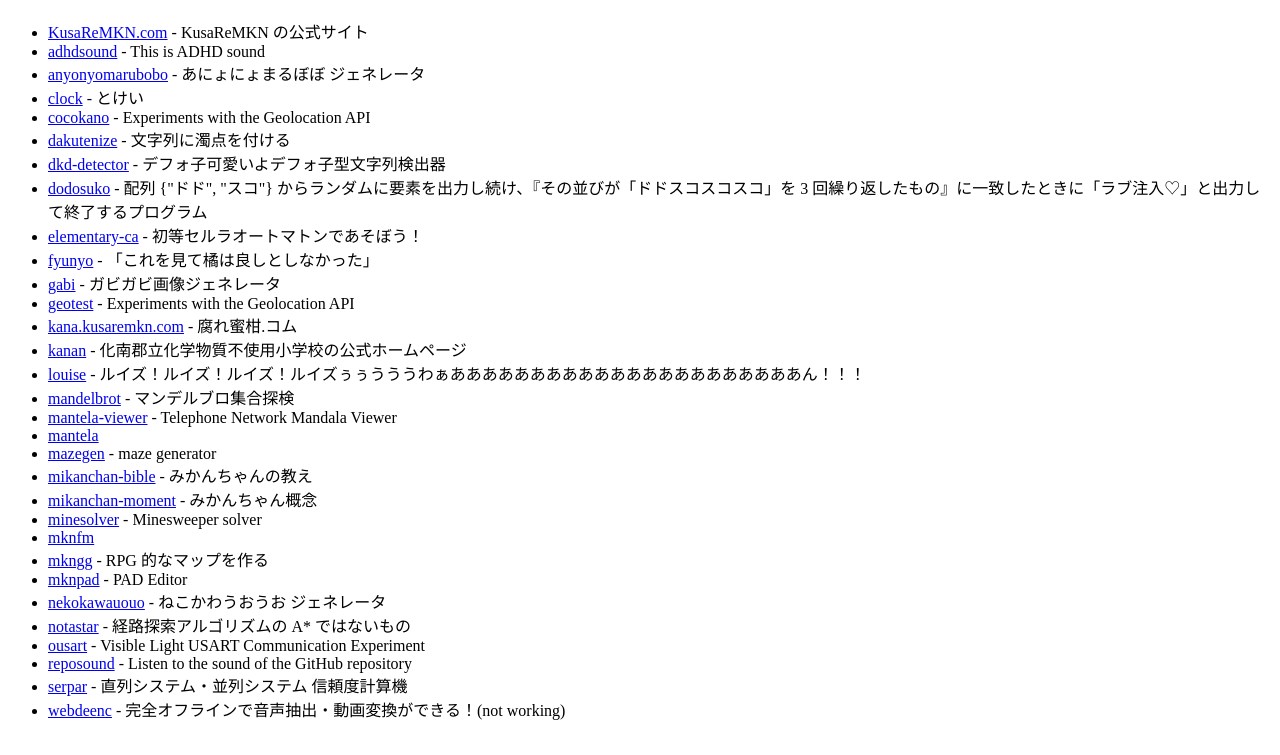
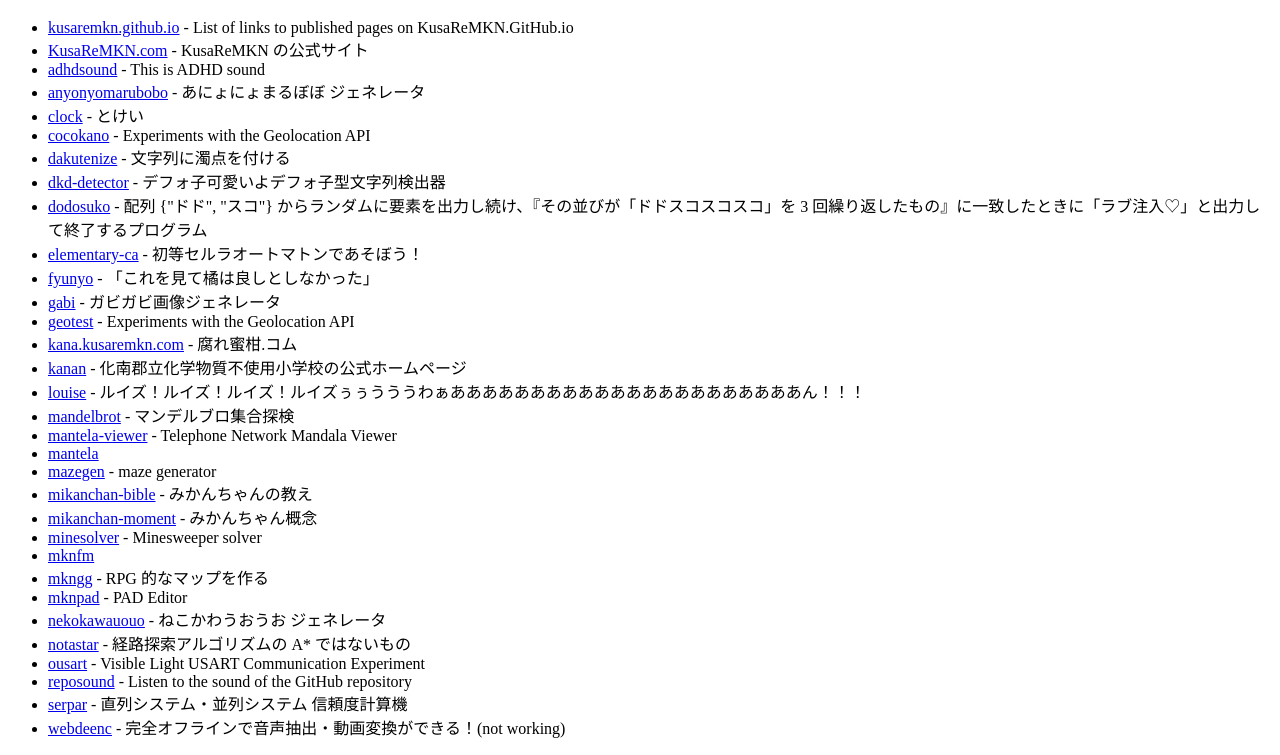
Before and after one commit to KusaReMKN/kusaremkn.github.io, a plain HTML site: page index.html in a window 1280 px wide. Shown: the part 61-816 px from the top of the page. Drawn offline with Linux system fonts and the light colour scheme.

Commit message:
Add link to /

```diff
--- a/index.html
+++ b/index.html
@@ -9,6 +9,7 @@
 <h1>Index of KusaReMKN.GitHub.io</h1>
 <nav>
 <ul>
+<li><a href="/">kusaremkn.github.io</a> - List of links to published pages on KusaReMKN.GitHub.io</li>
 <li><a href="/KusaReMKN.com/">KusaReMKN.com</a> - KusaReMKN の公式サイト</li>
 <li><a href="/adhdsound/">adhdsound</a> - This is ADHD sound</li>
 <li><a href="/anyonyomarubobo/">anyonyomarubobo</a> - あにょにょまるぼぼ ジェネレータ</li>
```
